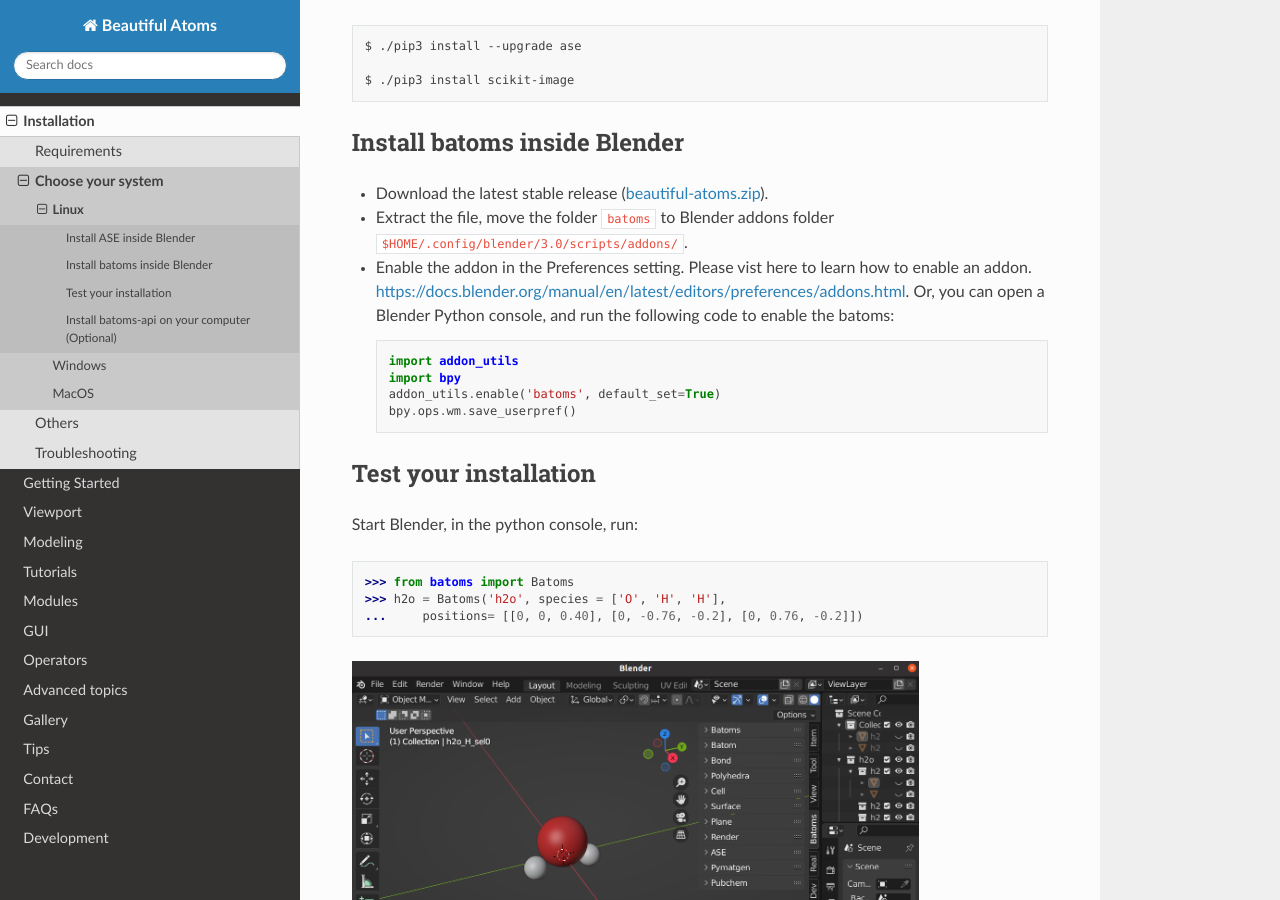
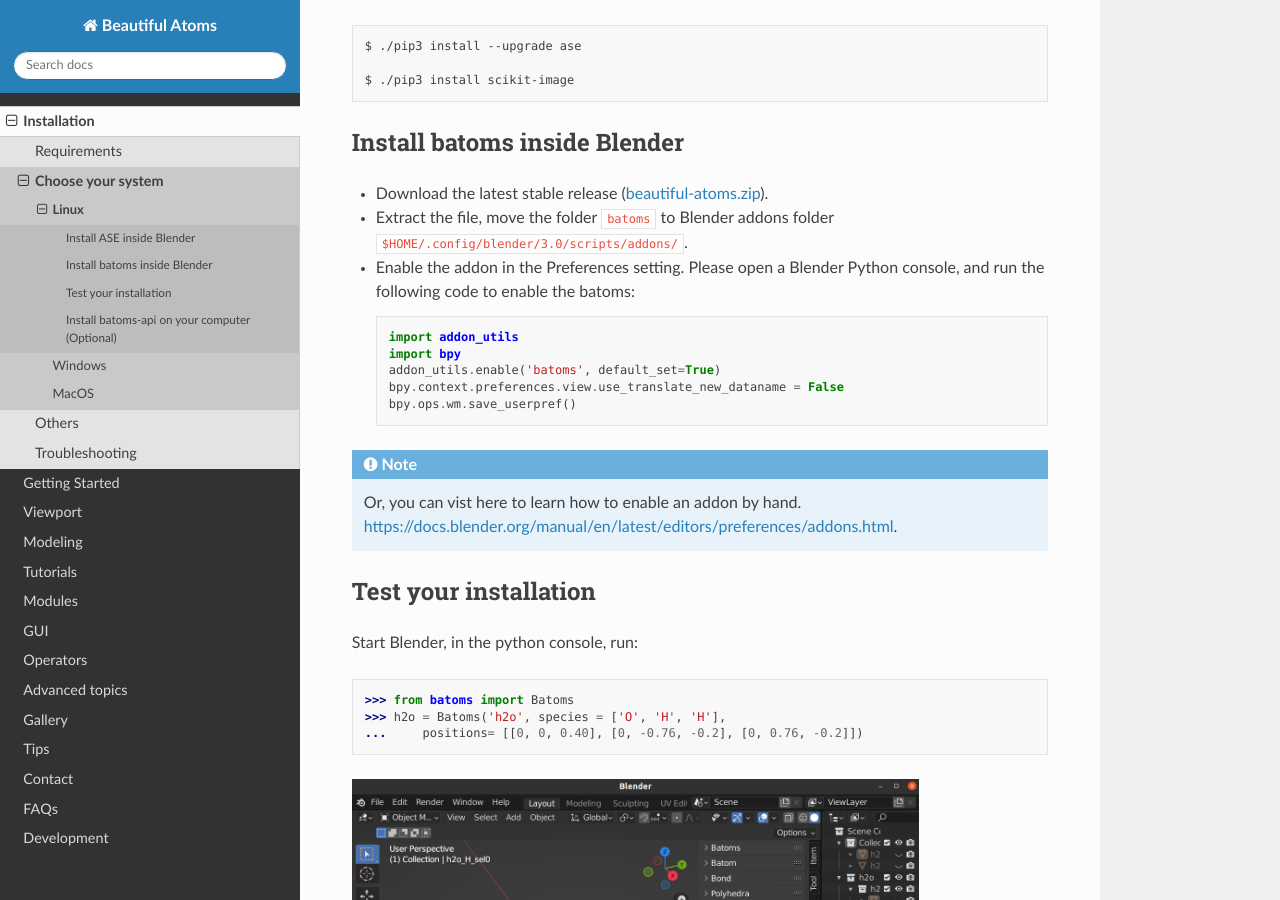
Before and after one commit to beautiful-atoms/beautiful-atoms-docs, a Sphinx documentation site: the page built from docs/source/install/linux.rst, in a window 1280 px wide and 900 px high, scrolled down 396 px. Built offline with Sphinx 7.4.7 and the Read the Docs theme 2.0.0, drawn with Linux system fonts in a browser that asks for light colours.

Commit message:
disable the translation for new data when installing

```diff
--- a/docs/source/install/linux.rst
+++ b/docs/source/install/linux.rst
@@ -24,12 +24,17 @@
 
 - Extract the file, move the folder ``batoms`` to Blender addons folder ``$HOME/.config/blender/3.0/scripts/addons/``.
 
-- Enable the addon in the Preferences setting. Please vist here to learn how to enable an addon. https://docs.blender.org/manual/en/latest/editors/preferences/addons.html. Or, you can open a Blender Python console, and run the following code to enable the batoms::
+- Enable the addon in the Preferences setting. Please open a Blender Python console, and run the following code to enable the batoms::
 
     import addon_utils
     import bpy
     addon_utils.enable('batoms', default_set=True)
+    bpy.context.preferences.view.use_translate_new_dataname = False
     bpy.ops.wm.save_userpref()
+
+.. note::
+    Or, you can vist here to learn how to enable an addon by hand. https://docs.blender.org/manual/en/latest/editors/preferences/addons.html.
+
 
 
 Test your installation
--- a/docs/source/install/macos.rst
+++ b/docs/source/install/macos.rst
@@ -24,14 +24,16 @@
 
 - Extract the file, move the folder ``batoms`` to Blender addons folder ``/Users/$USER/Library/Application Support/Blender/3.0/scripts/addons/``.
 
-- Enable the addon in the Preferences setting. Please vist here to learn how to enable an addon. https://docs.blender.org/manual/en/latest/editors/preferences/addons.html. Or, you can open a Blender Python console, and run the following code to enable the batoms::
+- Enable the addon in the Preferences setting. Please open a Blender Python console, and run the following code to enable the batoms::
 
     import addon_utils
     import bpy
     addon_utils.enable('batoms', default_set=True)
+    bpy.context.preferences.view.use_translate_new_dataname = False
     bpy.ops.wm.save_userpref()
 
 .. note::
+    Or, you can vist here to learn how to enable an addon by hand. https://docs.blender.org/manual/en/latest/editors/preferences/addons.html.
     If you can not find the Blender addons folder, please see the directory layout docs. https://docs.blender.org/manual/en/dev/advanced/blender_directory_layout.html#blender-directory-layout
 
 Test your installation
--- a/docs/source/install/windows.rst
+++ b/docs/source/install/windows.rst
@@ -20,14 +20,16 @@
 
 - Extract the file, move the folder ``batoms`` to Blender addons folder, could be ``C:\Program Files\Blender Foundation\Blender 3.0\3.0\scripts\addons\`` or ``%USERPROFILE%\AppData\Roaming\Blender Foundation\Blender\3.0\scripts\addons\``.
 
-- Enable the addon in the Preferences setting. Please visit here to learn how to enable an addon. https://docs.blender.org/manual/en/latest/editors/preferences/addons.html. Or, you can open a Blender Python console, and run the following code to enable the batoms::
+- Enable the addon in the Preferences setting. Please open a Blender Python console, and run the following code to enable the batoms::
 
     import addon_utils
     import bpy
     addon_utils.enable('batoms', default_set=True)
+    bpy.context.preferences.view.use_translate_new_dataname = False
     bpy.ops.wm.save_userpref()
 
 .. note::
+    Or, you can vist here to learn how to enable an addon by hand. https://docs.blender.org/manual/en/latest/editors/preferences/addons.html.
     If you can not find the Blender addons folder, please see the directory layout docs. https://docs.blender.org/manual/en/dev/advanced/blender_directory_layout.html#blender-directory-layout
 
 
```
